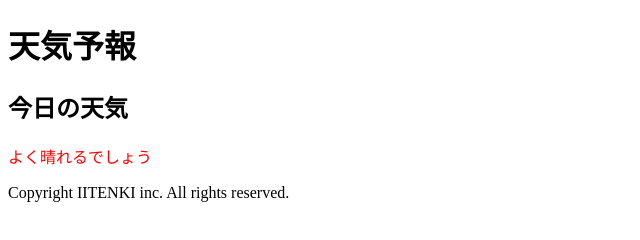
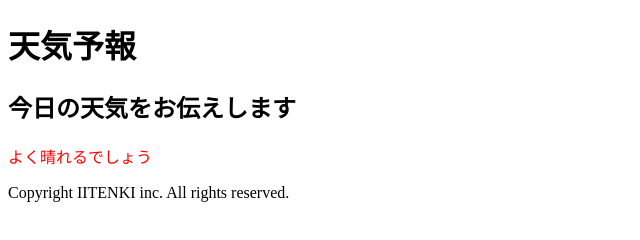
Before and after one commit to k-sekine26/sample, a plain HTML site: page index.html in a window 1280 px wide. Shown: the whole page, without its empty margins (0-640 px from the left). Drawn offline with Linux system fonts and the light colour scheme.

Commit message:
add file

```diff
--- a/index.html
+++ b/index.html
@@ -11,7 +11,7 @@
     <h1>天気予報</h1>
   </header>
   <main>
-    <h2>今日の天気</h2>
+    <h2>今日の天気をお伝えします</h2>
     <p>よく晴れるでしょう</p>
   </main>
     <footer>
```
